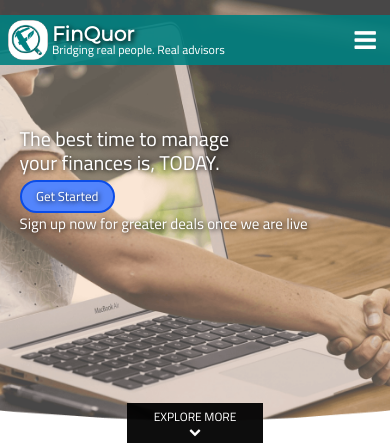
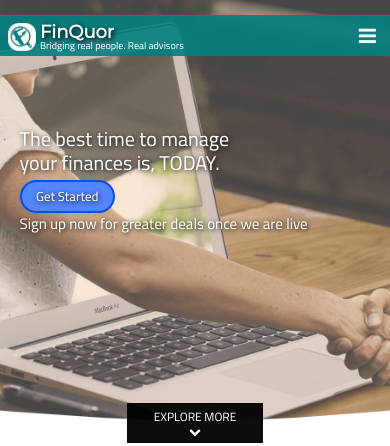
Before and after one commit to r3sjay17/finquor, a CodeIgniter app: page /finquor/index.php/main/index in a window 390 px wide. Shown: the top 446 px of the page. Run offline with CodeIgniter, Linux system fonts and the light colour scheme; some libraries are stand-ins or nearby versions.

Commit message:
adjust navbar

```diff
--- a/assets/css/style.css
+++ b/assets/css/style.css
@@ -1354,6 +1354,18 @@ section.ssAdv a.email {
 	.navbar {
 		padding: 0 .5rem;
 	}
+	.navbar-toggler {
+		font-size: 20px;
+	}
+	.navbar-brand img {
+		width: 10%;
+	}
+	.compName {
+		font-size: 18px;
+	}
+	.compName span {
+		font-size: 10px;
+	}
 	section.sOne .row,
 	section.sTwo .row,
 	section.sThree form > .row,
```
